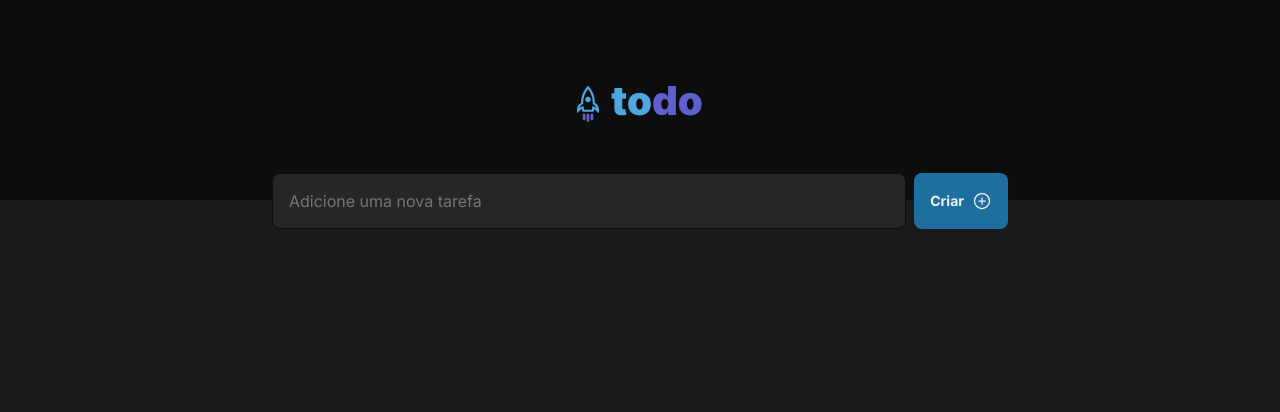
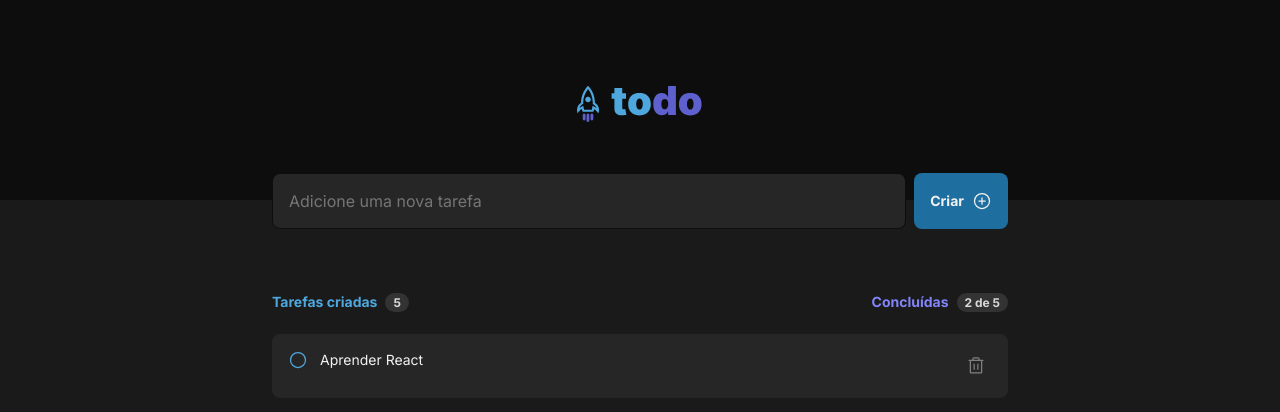
Before and after one commit to PetersonMunuera/todo-ignite, a React (Vite) app: page / in a window 1280 px wide. Shown: the top 412 px of the page. Built offline with nearby package versions, Linux system fonts and the light colour scheme.

Commit message:
feat: TasksList component

```diff
--- a/src/App.tsx
+++ b/src/App.tsx
@@ -1,5 +1,6 @@
 import { Header } from './components/Header'
 import { AddTask } from './components/AddTask'
+import { TasksList } from './components/TasksList'
 
 import './global.css'
 
@@ -8,6 +9,7 @@ function App() {
     <>
       <Header />
       <AddTask />
+      <TasksList />
     </>
   )
 }
--- /dev/null
+++ b/src/components/TasksList.module.css
@@ -0,0 +1,74 @@
+.container {
+  width: 100%;
+  max-width: 736px;
+
+  margin: 0 auto;
+  margin-top: 4rem;
+
+  display: flex;
+  flex-direction: column;
+  gap: 1.5rem;
+}
+
+.header {
+  display: flex;
+  justify-content: space-between;
+  font-size: 0.875rem;
+
+  span {
+    background-color: var(--gray-400);
+    padding: 0.125rem 0.5rem;
+    margin-left: 0.5rem;
+    border-radius: 999px;
+
+    font-weight: 700;
+    font-size: 0.75rem;
+    color: var(--gray-200);
+  }
+}
+
+.createdTasks {
+  color: var(--blue);
+}
+
+.completedTasks {
+  color: var(--purple);
+}
+
+.list {
+  display: flex;
+  flex-direction: column;
+  gap: 0.75rem;
+  list-style: none;
+}
+
+.taskItem {
+  background-color: var(--gray-500);
+  border-radius: 0.5rem;
+  padding: 1rem;
+
+  display: flex;
+  gap: 0.75rem;
+
+  span {
+    flex: 1;
+    color: var(--gray-100);
+    font-size: 0.875rem;
+    line-height: 1.4;
+  }
+}
+
+.removeButton {
+  background-color: transparent;
+  border-radius: 0.25rem;
+  padding: 0.375rem;
+  cursor: pointer;
+  border: 0;
+  line-height: 0;
+  color: var(--gray-300);
+
+  &:hover {
+    background-color: var(--gray-400);
+    color: var(--danger);
+  }
+}
--- /dev/null
+++ b/src/components/TasksList.tsx
@@ -0,0 +1,31 @@
+import { Circle, Trash } from '@phosphor-icons/react'
+
+import styles from './TasksList.module.css'
+
+export function TasksList() {
+  return (
+    <main className={styles.container}>
+      <header className={styles.header}>
+        <div className={styles.createdTasks}>
+          <strong>Tarefas criadas</strong>
+          <span>5</span>
+        </div>
+
+        <div className={styles.completedTasks}>
+          <strong>Concluídas</strong>
+          <span>2 de 5</span>
+        </div>
+      </header>
+
+      <ul className={styles.list}>
+        <li className={styles.taskItem}>
+          <Circle size={20} color='#4EA8DE' />
+          <span>Aprender React</span>
+          <button className={styles.removeButton}>
+            <Trash size={20} />
+          </button>
+        </li>
+      </ul>
+    </main>
+  )
+}
--- a/src/global.css
+++ b/src/global.css
@@ -28,7 +28,7 @@
 body {
   background-color: var(--gray-600);
   color: var(--gray-300);
-  --webkit-font-smoothing: antialized;
+  --webkit-font-smoothing: antialiased;
 }
 
 body, button, input, textarea {
```
